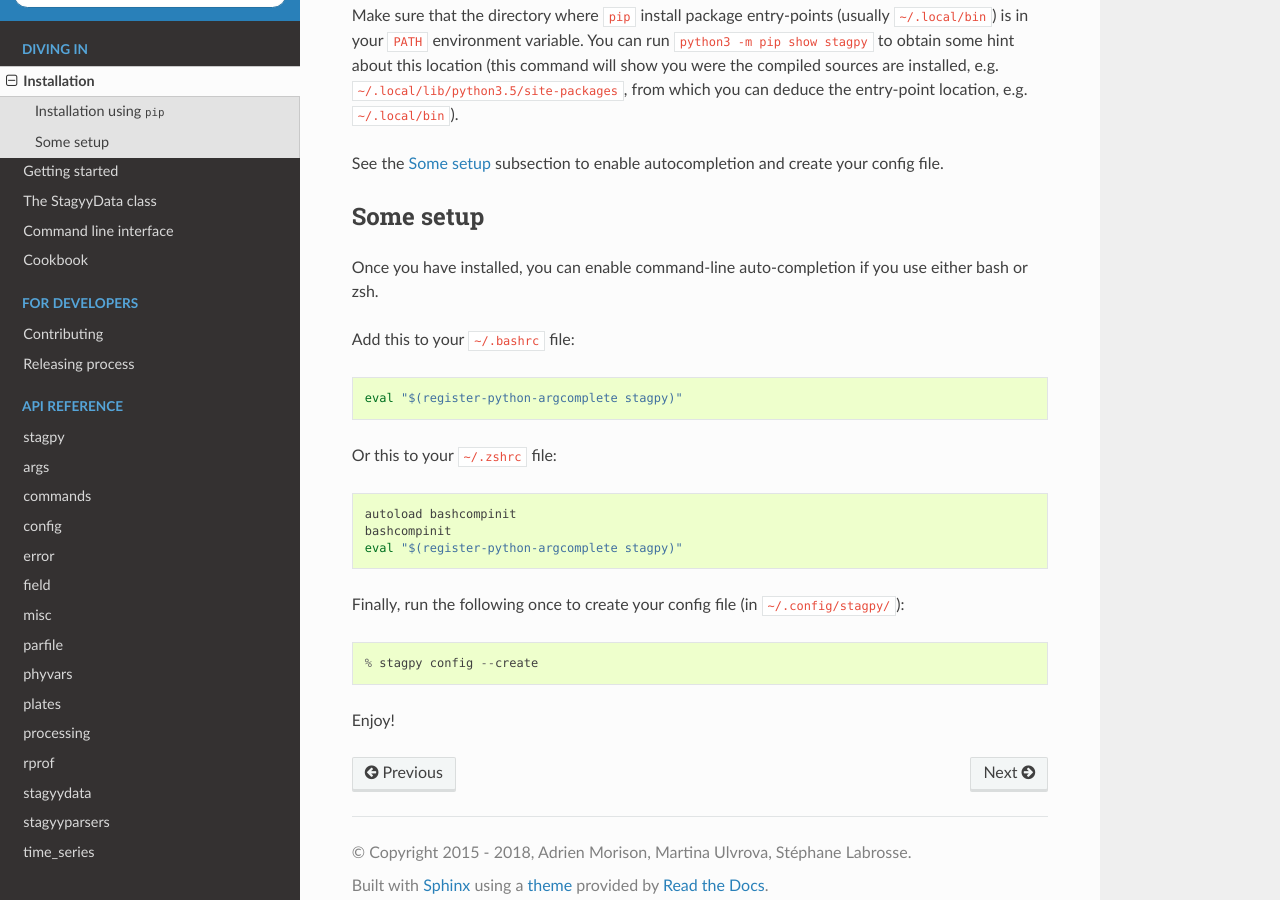
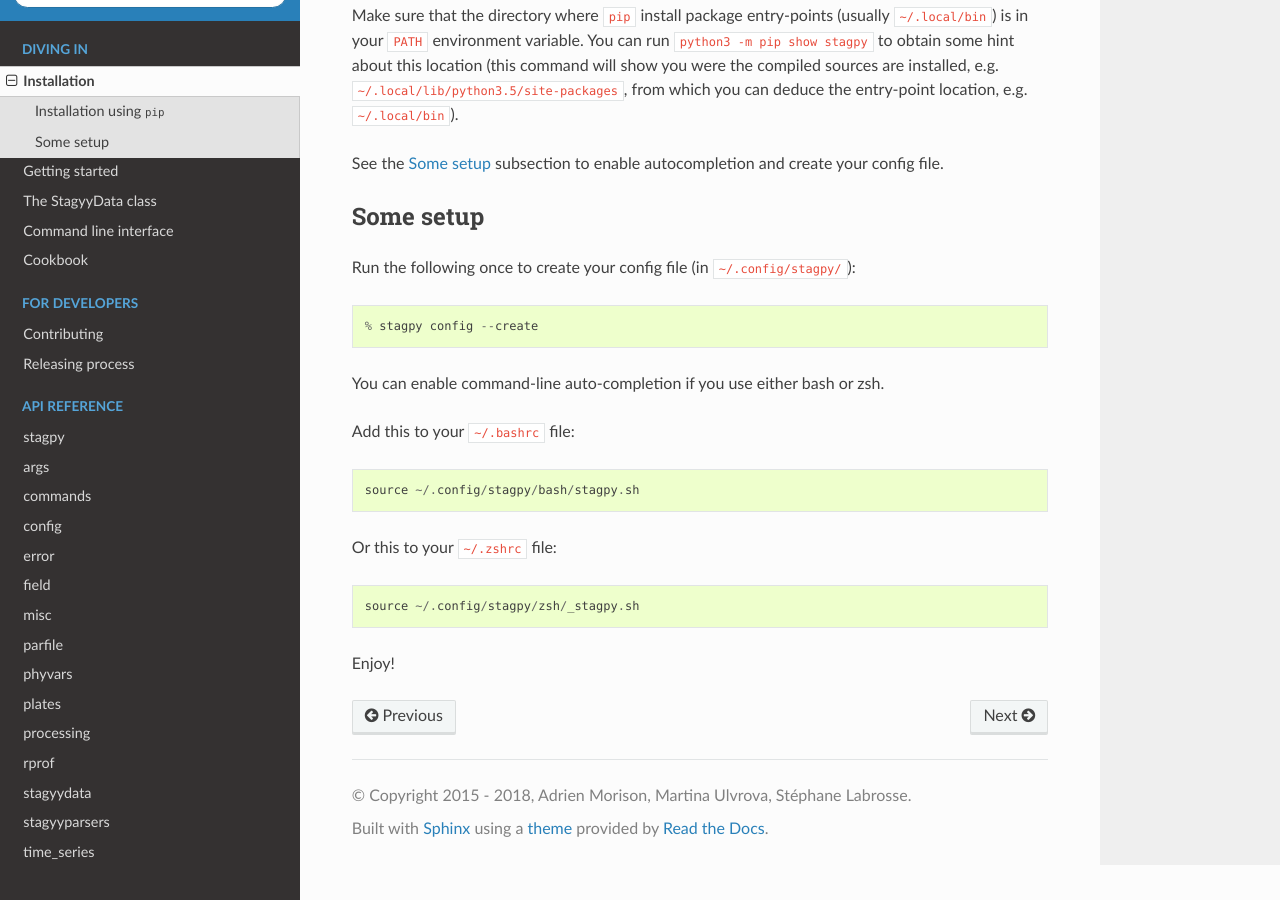
Before and after one commit to StagPython/StagPy, a Sphinx documentation site: the page built from docs/sources/install.rst, in a window 1280 px wide and 900 px high, scrolled down 800 px. Built offline with Sphinx 7.4.7 and the Read the Docs theme 2.0.0, drawn with Linux system fonts in a browser that asks for light colours.

Commit message:
Use loam completion scripts instead of argcomplete
The completion is much faster since written in native zsh/bash
instead of calling stagpy. Help messages can also be provided
on zsh.

```diff
--- a/docs/sources/install.rst
+++ b/docs/sources/install.rst
@@ -11,7 +11,7 @@ installed in Miniconda later, this choice doesn't matter; pick Miniconda if you
 want a faster and lighter installation). Then, use ``conda`` to install the
 following dependencies::
 
-    % conda install numpy scipy pandas h5py matplotlib seaborn argcomplete setuptools_scm
+    % conda install numpy scipy pandas h5py matplotlib seaborn setuptools_scm
 
 .. _Miniconda: http://conda.pydata.org/miniconda.html
 .. _Anaconda: https://www.continuum.io/downloads
@@ -41,26 +41,23 @@ entry-point location, e.g. ``~/.local/bin``).
 See the `Some setup`_ subsection to enable autocompletion and create your
 config file.
 
+.. _somesetup:
+
 Some setup
 ----------
 
-Once you have installed, you can enable command-line auto-completion if you use
-either bash or zsh.
+Run the following once to create your config file (in ``~/.config/stagpy/``)::
+
+    % stagpy config --create
+
+You can enable command-line auto-completion if you use either bash or zsh.
 
 Add this to your ``~/.bashrc`` file::
 
-    eval "$(register-python-argcomplete stagpy)"
+    source ~/.config/stagpy/bash/stagpy.sh
 
 Or this to your ``~/.zshrc`` file::
 
-    autoload bashcompinit
-    bashcompinit
-    eval "$(register-python-argcomplete stagpy)"
-
-
-Finally, run the following once to create your config file (in
-``~/.config/stagpy/``)::
-
-    % stagpy config --create
+    source ~/.config/stagpy/zsh/_stagpy.sh
 
 Enjoy!
--- a/setup.py
+++ b/setup.py
@@ -15,7 +15,6 @@ DEPENDENCIES = [
     'seaborn>=0.8.1',
     'loam>=0.2.0',
     'f90nml>=1.0.2',
-    'argcomplete>=1.8',
     'setuptools_scm>=1.15',
     ]
 
```
Also changed, not shown: docs/sources/developers.rst (+3 -15 lines), 4 other files.
